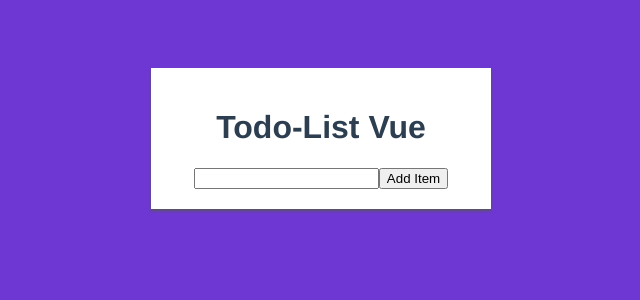
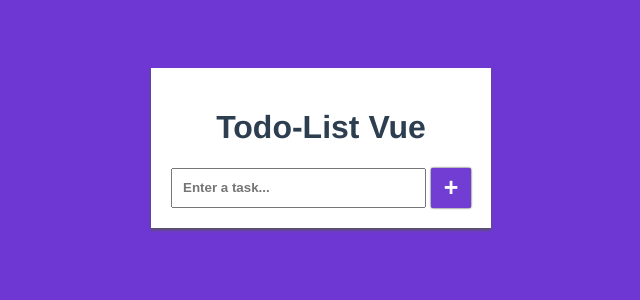
Before and after one commit to RonAlvarez123/todo-list-vue, a Vue app: page / in a window 1280 px wide. Shown: the top 300 px of the page, without its empty margins (319-959 px from the left). Built offline with nearby package versions, Linux system fonts and the light colour scheme.

Commit message:
added styles for input and button

```diff
--- a/src/components/TodoInput.vue
+++ b/src/components/TodoInput.vue
@@ -1,6 +1,13 @@
 <template>
-  <input type="text" ref="Input" v-model="inputValue" />
-  <button @click="add">Add Item</button>
+  <div>
+    <input
+      type="text"
+      placeholder="Enter a task..."
+      ref="Input"
+      v-model="inputValue"
+    />
+    <button @click="add">+</button>
+  </div>
 </template>
 
 <script>
@@ -22,10 +29,31 @@ export default {
 };
 </script>
 
-<style>
-li {
+<style scoped lang="scss">
+div {
   display: grid;
-  grid-template-columns: auto 80px;
-  list-style-type: none;
+  gap: 5px;
+  grid-template-columns: auto 40px;
+  height: 40px;
+
+  input {
+    padding: 8px 10px;
+    font-weight: bold;
+  }
+
+  button {
+    background-color: rgb(114, 61, 211);
+    border: none;
+    border-radius: 2px;
+    box-shadow: 0 0 2px rgb(0, 0, 0);
+    color: white;
+    font-size: 25px;
+    font-weight: bold;
+    transition: transform 250ms;
+
+    &:hover {
+      transform: scale(1.1);
+    }
+  }
 }
 </style>
```
